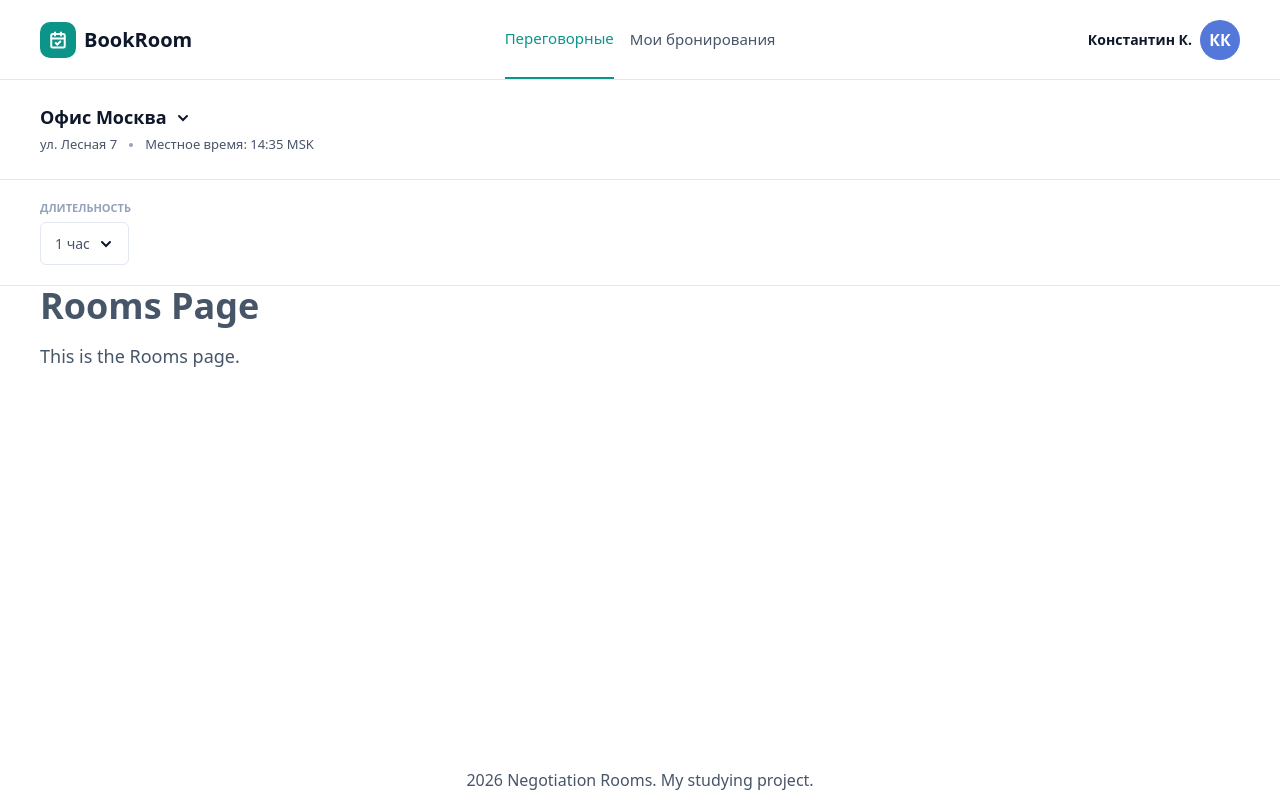
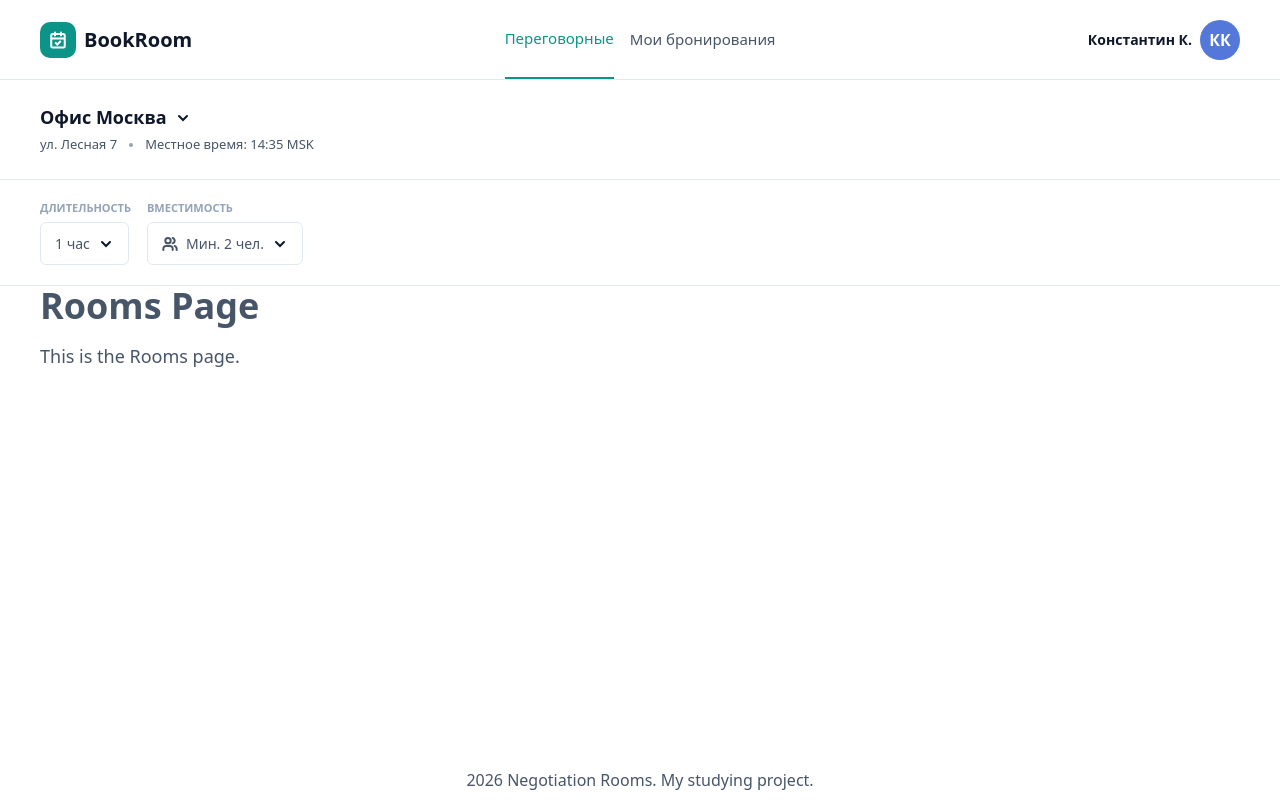
Before and after one commit to DimasAnanas-coder/negotiation-rooms, a React (Vite) app in the folder client/: page /rooms in a window 1280 px wide. Built offline with nearby package versions, Linux system fonts and the light colour scheme.

Commit message:
ADD: CapacitySelector at FilterBar

```diff
--- /dev/null
+++ b/client/src/components/ui/input/Select/CapacitySelector.tsx
@@ -0,0 +1,45 @@
+import { useState } from "react";
+import UsersIcon from "../../../../assets/icons/users.svg";
+
+import Field from "../Field";
+import Select from "./Select";
+
+interface UserCapacity {
+    id: Number;
+    usersCount: Number;
+}
+
+const DEFAULT_USER_CAPACITY_ID = 1;
+const USERS_CAPACITY: Array<UserCapacity> = [
+    {id: 1, usersCount: 2},
+    {id: 2, usersCount: 4},
+    {id: 3, usersCount: 6},
+    {id: 4, usersCount: 8},
+    {id: 5, usersCount: 10},
+    {id: 6, usersCount: 12},
+]
+
+function findCapacity(id: Number): UserCapacity {
+    return USERS_CAPACITY.find((capacity: UserCapacity) => capacity.id == id) || USERS_CAPACITY[DEFAULT_USER_CAPACITY_ID];
+}
+
+
+export default function CapacitySelector() {
+    const [activeUserCapacityId, setActiveUserCapacityId] = useState<Number>(DEFAULT_USER_CAPACITY_ID);
+
+    return (
+        <Field
+            label="ВМЕСТИМОСТЬ"
+        >
+            <Select
+                leftIcon={UsersIcon}
+                activeListItemId={activeUserCapacityId}
+                label={`Мин. ${findCapacity(activeUserCapacityId).usersCount} чел.`}
+                list={USERS_CAPACITY.map((userCapacity: UserCapacity) => {
+                    return {id: userCapacity.id, value: `${userCapacity.usersCount} чел.`}
+                })}
+                onSelect={setActiveUserCapacityId}
+            />
+        </Field>
+    )
+}
--- a/client/src/components/ui/input/Select/index.ts
+++ b/client/src/components/ui/input/Select/index.ts
@@ -1,2 +1,4 @@
-import Select from "./Select";
-export default Select;
+import TimeSelector from "./TimeSelector";
+import CapacitySelector from "./CapacitySelector";
+
+export {TimeSelector, CapacitySelector};
--- a/client/src/features/Rooms/layout/FilterBar/FilterBar.tsx
+++ b/client/src/features/Rooms/layout/FilterBar/FilterBar.tsx
@@ -1,10 +1,11 @@
 import Container from "../../../../components/ui/Container";
-import TimeSelector from "../../../../components/ui/input/Select/TimeSelector";
+import { CapacitySelector, TimeSelector } from "../../../../components/ui/input/Select";
 
 export default function FilterBar() {
     return (
-        <Container className="flex flex-rows border-b border-primary-border py-5">
+        <Container className="flex flex-rows border-b border-primary-border py-5 gap-4">
             <TimeSelector/>
+            <CapacitySelector/>
         </Container>
     );
 }
```
Also changed, not shown: client/src/assets/icons/users.svg (added).
